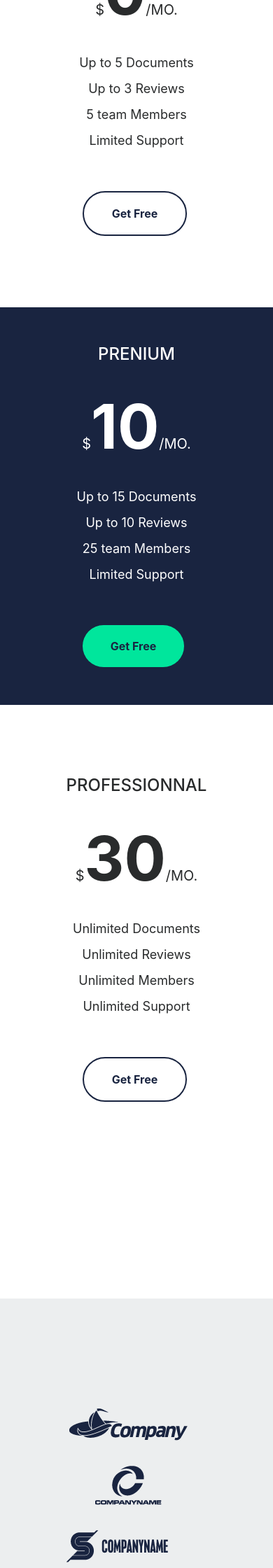
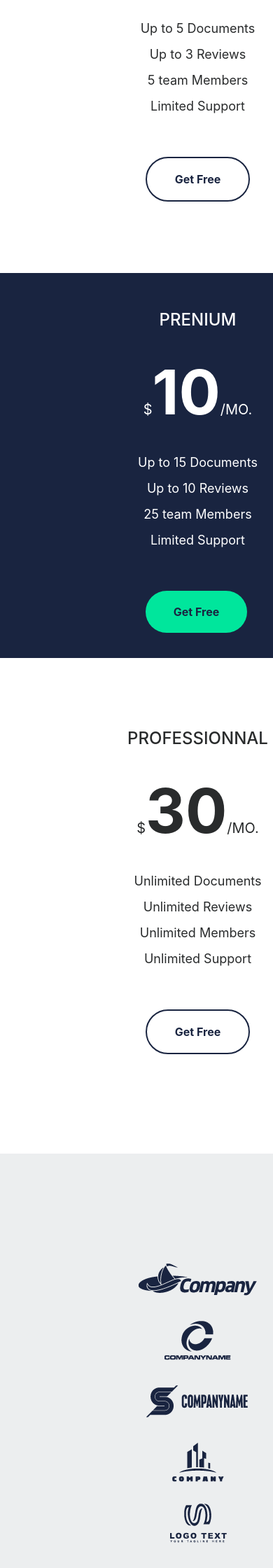
Before and after one commit to erwantaupin/lapas-ninja, a PHP site: page / in a window 390 px wide; the page is wider, and only the part inside the window is pictured. Shown: the part 440-2680 px from the top of that part at 70% size. Run offline with PHP 8.4, Linux system fonts and the light colour scheme.

Commit message:
final commit

```diff
--- a/assets/css/style.css
+++ b/assets/css/style.css
@@ -17,11 +17,13 @@ h2 {
   font-size: 44.8px;
 }
 li {
-  font-size: 16px;
+  font-size: 18px;
   padding: 5px;
   text-align: center;
   list-style: none;
+  font-weight: 400;
 }
+
 span {
   font-size: 88px;
   font-weight: bold;
@@ -69,7 +71,6 @@ h2 {
 }
 .boxprix {
   display: flex;
-  height: 33.5rem;
 }
 
 .prix1,
@@ -83,6 +84,7 @@ h2 {
   display: flex;
   flex-direction: column;
   width: 380px;
+  height: 520px;
   margin: 48px 0px 0px;
   background-color: #192440;
   color: white;
@@ -91,12 +93,12 @@ h2 {
 .prix1 a,
 .prix3 a {
   text-decoration: none;
-  width: 64px;
+  width: 95px;
   margin: 24px;
-  padding: 3px 25px 0px 25px;
+  padding: 10px 25px 10px 25px;
   text-align: center;
   border: 2px solid #192440;
-  border-radius: 20px;
+  border-radius: 50px;
   color: #192440;
   font-size: 1rem;
   transition: 0.5s;
@@ -110,11 +112,11 @@ h2 {
 }
 .prix2 a {
   text-decoration: none;
-  width: 64px;
+  width: 95px;
   margin: 24px 0px;
-  padding: 3px 25px 0px 25px;
+  padding: 10px 25px 10px 25px;
   text-align: center;
-  border-radius: 20px;
+  border-radius: 50px;
   background-color: #00e69c;
   color: #192440;
   transition: 0.5s;
@@ -150,7 +152,7 @@ h2 {
   font-weight: bold;
 }
 .buttonprix {
-  margin-left: 0%;
+  margin-left: -3%;
 }
 .prix1 p,
 .prix3 p {
@@ -196,6 +198,7 @@ h4 {
   width: 190px;
   height: 87px;
 }
+
 @keyframes fadeindroite {
   from {
     opacity: 0;
@@ -213,7 +216,7 @@ h4 {
   }
   to {
     opacity: 1;
-    margin-top: 0%;
+    margin-top: 5%;
   }
 }
 @keyframes fadeinbas {
@@ -236,6 +239,9 @@ h4 {
     margin-right: 0%;
   }
 }
+#two {
+  animation: fadeinhaut 2s;
+}
 
 @media screen and (max-width: 1200px) {
   .padding {
@@ -250,7 +256,7 @@ h4 {
     justify-content: center;
   }
   .buttonprix {
-    margin-left: -8%;
+    margin-left: -13%;
     margin-top: -10px;
   }
 }
@@ -275,11 +281,19 @@ h4 {
     margin-left: -80px;
     margin-top: -10px;
   }
+  #one {
+    animation: fadeindroite 2s;
+  }
+  #three {
+    animation: fadeingauche 2s;
+  }
 }
 @media screen and (max-width: 767px) {
+  .titreprice {
+    margin-left: 0;
+  }
   .compagny {
     margin-right: 0%;
-    margin-top: 1280px;
   }
   .client {
     width: 80%;
@@ -299,9 +313,6 @@ h4 {
   #imgc1 {
     width: 150px;
   }
-  .titreprice {
-    margin-left: 20%;
-  }
   .boxprix {
     display: flex;
     flex-direction: column;
@@ -314,29 +325,40 @@ h4 {
   .prix3 {
     width: 540px;
   }
-  /* .price {
-    display: flex;
-  } */
   .buttonprix {
     margin-left: 70px;
   }
+  #two {
+    animation: fadeinhaut 0s;
+  }
+  #one {
+    animation: fadeindroite 2s;
+  }
+  #three {
+    animation: fadeingauche 2s;
+  }
 }
-li {
-  font-weight: 400;
-  font-size: 18px;
-}
-.prix1 a,
-.prix2 a,
-.prix3 a {
-  width: 95px;
-  padding: 10px 25px 10px 25px;
-  border-radius: 50px;
+@media screen and (max-width: 675px) {
+  .client {
+    width: 100%;
+    margin-left: 0;
+  }
+  .titreprice {
+    margin-left: 0%;
+  }
 }
 @media screen and (max-width: 575px) {
+  .entoureboxprice {
+    width: 565px;
+  }
+  .titreprice {
+    margin-left: 0%;
+  }
   .compagny {
     justify-content: center;
     padding-top: 300px;
     padding-bottom: 300px;
+    width: 565px;
   }
   .client {
     flex-direction: column;
@@ -345,7 +367,7 @@ li {
   #imgc1 {
     width: 181px;
     height: 71px;
-    margin-left: -30px;
+    /* margin-left: -30px; */
     margin-top: 30px;
     margin-bottom: 30px;
     padding-top: 30px;
@@ -354,7 +376,7 @@ li {
   #imgc2 {
     width: 101px;
     height: 71px;
-    margin-left: 10px;
+    /* margin-left: 10px; */
     margin-top: 30px;
     margin-top: 30px;
     margin-bottom: 30px;
@@ -364,7 +386,7 @@ li {
   #imgc3 {
     width: 151px;
     height: 71px;
-    margin-left: -30px;
+    /* margin-left: -30px; */
     margin-top: 30px;
     margin-bottom: 30px;
     padding-top: 30px;
@@ -373,7 +395,7 @@ li {
   #imgc4 {
     width: 91px;
     height: 71px;
-    margin-left: 10px;
+    /* margin-left: 10px; */
     margin-top: 30px;
     margin-bottom: 30px;
     padding-top: 30px;
@@ -382,7 +404,7 @@ li {
   #imgc5 {
     width: 96px;
     height: 71px;
-    margin-left: 10px;
+    /* margin-left: 10px; */
     margin-top: 30px;
     margin-bottom: 30px;
     padding-top: 30px;
@@ -391,7 +413,7 @@ li {
   #imgc6 {
     width: 158px;
     height: 71px;
-    margin-left: -30px;
+    /* margin-left: -30px; */
     margin-top: 30px;
     margin-bottom: 30px;
     padding-top: 30px;
@@ -400,24 +422,15 @@ li {
   .prix1,
   .prix2,
   .prix3 {
-    width: 690px;
+    width: 575px;
     padding-bottom: 30px;
     font-size: 20px;
   }
   .buttonprix {
-    margin-left: 140px;
+    margin-left: 85px;
     margin-top: 30px;
   }
-  .compagny {
-    margin-top: 1500px;
-  }
-  #one {
-    animation: fadeindroite 2s;
-  }
-  #two {
-    animation: fadeinhaut 2s;
-  }
-  #three {
-    animation: fadeingauche 2s;
+  .boxprix {
+    width: 565px;
   }
 }
```
